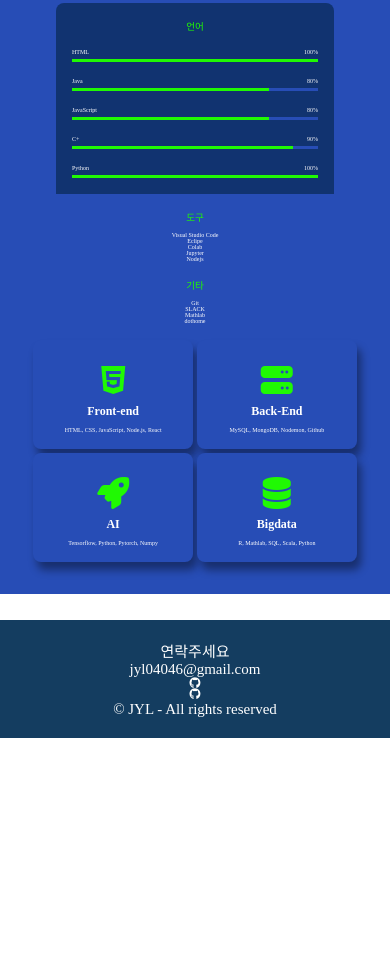
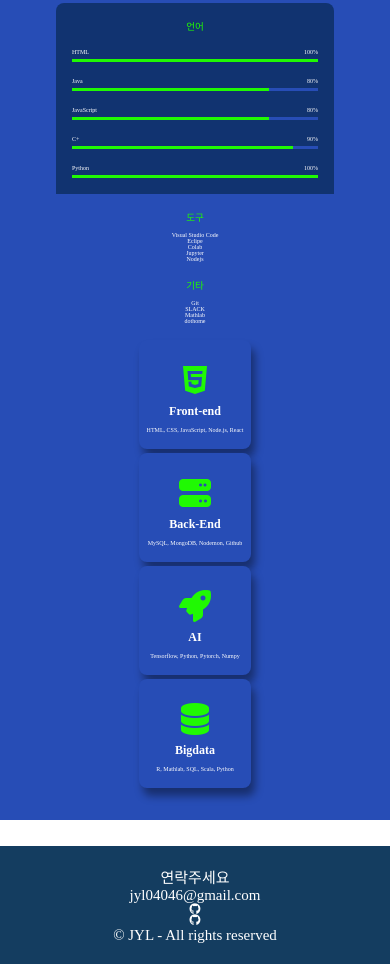
Before and after one commit to whitepanguin/whitepanguin.github.io, a plain HTML site: page index.html in a window 390 px wide. Shown: the part 842-1806 px from the top of the page. Before the commit the page ends 1580 px from the top, so only its background shows below. Drawn offline with Linux system fonts and the light colour scheme; a web font is replaced by a local one.

Commit message:
index reaction done

```diff
--- a/css/style.css
+++ b/css/style.css
@@ -389,4 +389,10 @@ footer {
   .tools__coding {
     width: 100%;
   }
+  .skills {
+    flex-direction: column;
+  }
+  .skill {
+    width: 100%;
+  }
 }
```
